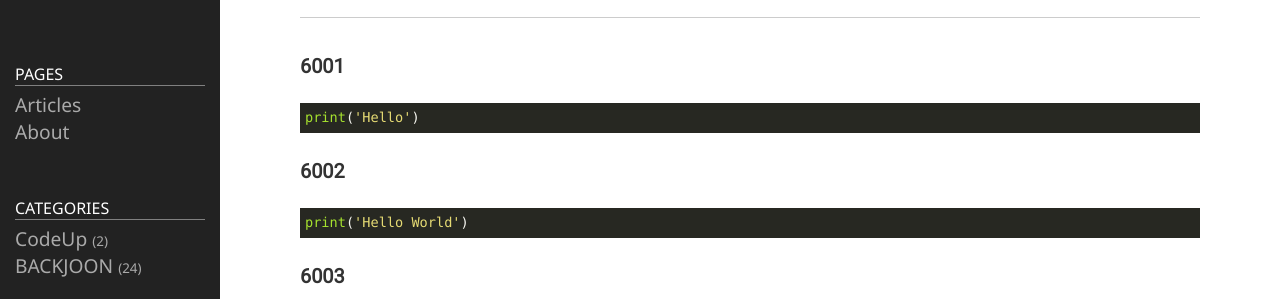
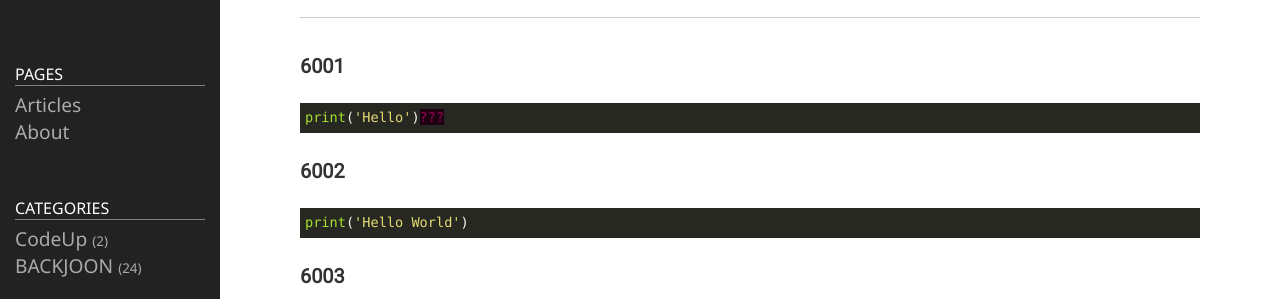
Before and after one commit to 1yoouoo/1yoouoo.gihub.io, a Jekyll site: the page built from _posts/2021-03-03-codeup-1~50.md, in a window 1280 px wide and 900 px high. Shown: the part 124-423 px from the top of the window. Built offline with Jekyll 4.4.1, drawn with Linux system fonts in a browser that asks for light colours; a file with an impossible date is left out.

````diff
--- a/_posts/2021-03-03-codeup-1~50.md
+++ b/_posts/2021-03-03-codeup-1~50.md
@@ -7,7 +7,7 @@ categories: CodeUp
 
 ### 6001
 ```python
-print('Hello')
+print('Hello')???
 ```
 
 ### 6002
````
